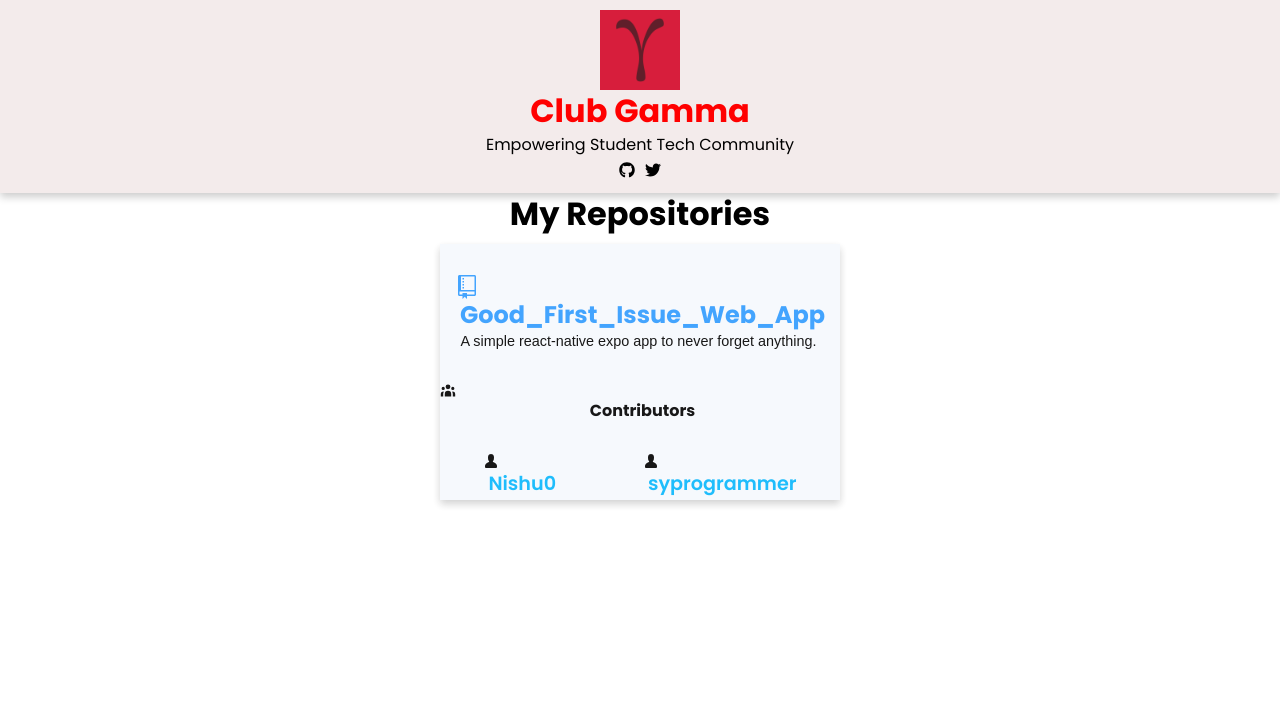
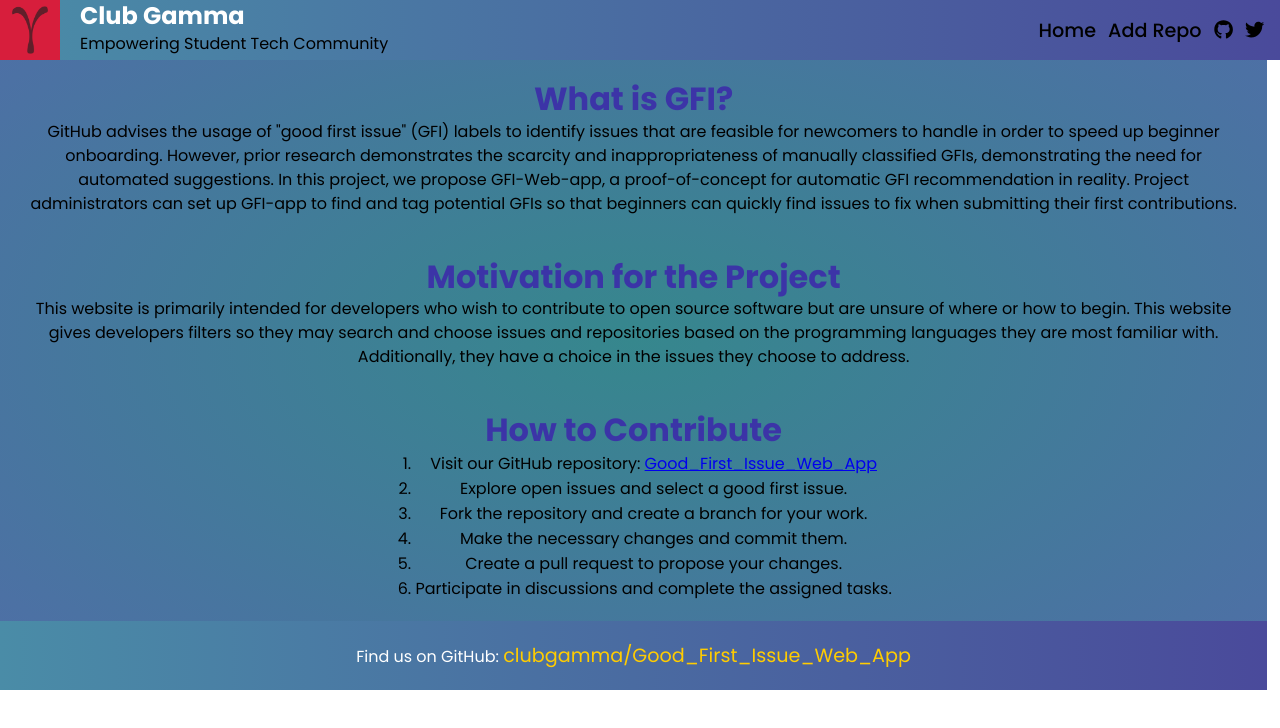
Before and after one commit to clubgamma/Good_First_Issue_Web_App, a React (Create React App) app in the folder frontend/: page / in a window 1280 px wide. Shown: the top 728 px of the page. Built offline with nearby package versions, Linux system fonts and the light colour scheme.

Commit message:
Reform the About page

```diff
--- a/frontend/src/pages/About.css
+++ b/frontend/src/pages/About.css
@@ -1,127 +1,141 @@
-.header {
+.main {
   display: flex;
   flex-direction: column;
   align-items: center;
-  /* justify-content: center; */
-  background-color: rgb(243, 235, 235);
+  width: 99vw;
+  background:radial-gradient(rgb(54, 135, 141),rgb(79, 110, 167));
   padding: 10px;
-  text-align: center;
-  box-shadow: 0 4px 8px 0 rgba(0, 0, 0, 0.2);
 }
 
-.logo-img {
-  margin-left: 70px;
+
+/* Add these styles for the improved navbar */
+.navbar {
+  background:linear-gradient(to left,rgb(74, 74, 155),rgb(74, 140, 167));
+  display: flex;
+  justify-content: space-between;
+  align-items: center;
+  padding: 10px 20px;
+  position: fixed;
+  top: 0;
+  left: 0;
+  right: 0;
+  z-index: 100;
 }
-.About-logo {
-  width: 5rem;
-}
-.heading {
-  color: red;
-}
-.social-links ul {
+.navbar ul{
   display: flex;
-  justify-content: center;
-  margin-right: 40px;
-}
-.social-links ul li {
-  list-style: none;
-  padding: 5px;
-}
-.social-links ul li a {
-  color: black;
 }
 
-/* repositories css styling done from here */
-.center {
-  text-align: center;
-  font-size: 2rem;
-}
-.repositories {
-  display: flex;
-  flex-wrap: wrap;
-  justify-content: space-around;
-  gap: 10;
-  margin: 10px;
-}
-.repo-container {
-  background-color: rgba(220, 230, 245, 0.301);
-  box-shadow: 0 4px 8px 0 rgba(0, 0, 0, 0.2);
-  text-align: center;
-  opacity: 0.9;
-  width: 25rem;
-  height: 16rem;
-}
-.repo-name {
-  opacity: 1;
-  display: flex;
-  justify-content: center;
-  color: rgba(0, 132, 255, 0.808);
-}
-.repo-name a {
-  text-decoration: none;
-  color: rgba(0, 132, 255, 0.808);
-}
-.repo-icons {
-  padding: 5px;
+.navbar ul li{
+  list-style: none;
 }
 
-.repo-description p {
-  margin: 0px 5px 5px 2px;
-  padding: 10px;
-  line-height: 1px;
-  font-size: 0.9rem;
-  font-family: sans-serif;
-  font-weight: 500px;
+.navbar .logo-img {
+  display: flex;
+  margin-right: 20px;
 }
 
-.contributor-names {
-  display: flex;
-  flex-wrap: wrap;
-  justify-content: space-around;
-  gap: 10px;
-  padding: 5px;
-}
-.contributor-names .nameofcontributor {
-  color: rgb(7, 182, 252);
-  font-size: larger;
-  font-weight: 600;
+.navbar .logo-img img {
+  width: 60px;
+  height: 60px;
+  margin-right: 20px;
+
 }
 
-.App {
+.navbar h1 {
+  color: #fff;
+  font-size: 1.5rem;
+  align-self:center;
+  margin: 0;
+}
+
+.navbar  {
+  list-style: none;
+  display: flex;
+  align-items: center;
+  margin: 0;
+  padding: 0;
+}
+
+
+
+.navbar  a {
+  text-decoration: none;
+  color: #fff;
+  font-size: 1rem;
+  font-weight: 500;
+}
+
+/* Add these styles to enhance the hover effect */
+.navbar  a:hover {
+  color: #1f4a99;
+}
+
+
+.social-links {
+  list-style: none;
+  display: flex;
+  justify-content: space-evenly;
+  align-items: center;
+
+}
+
+.social-links {
+  padding: 10px;
+}
+
+.social-links  a {
+  color: black;
+  margin: 0px  6px;
+  text-decoration: none;
+  font-size: 1.2rem;
+}
+
+
+.what-is-gfi{
+  padding-top:3rem;
+}
+.what-is-gfi,
+.motivation,
+.how-to-contribute {
+
+  margin: 20px;
   text-align: center;
 }
 
-.App-logo {
-  height: 40vmin;
-  pointer-events: none;
+.what-is-gfi h2,
+.motivation h2,
+.how-to-contribute h2 {
+  font-size: 2rem;
+  color: #3c30a8f3;
 }
 
-@media (prefers-reduced-motion: no-preference) {
-  .App-logo {
-    animation: App-logo-spin infinite 20s linear;
-  }
+.what-is-gfi p,
+.motivation p,
+.how-to-contribute p {
+  font-size: 1rem;
+  line-height: 1.5;
 }
 
-.App-header {
-  background-color: #282c34;
-  min-height: 100vh;
-  display: flex;
-  flex-direction: column;
-  align-items: center;
-  justify-content: center;
-  font-size: calc(10px + 2vmin);
-  color: white;
+.footer {
+  background: linear-gradient(to left, rgb(74, 74, 155), rgb(74, 140, 167));
+  padding: 20px;
+  text-align: center;
+  /* position: fixed;
+   */
+  position: relative;
+  width: 99vw;
+  color: #fff;
+  /* margin-top: 20px; */
+  margin-bottom: -20px;
+  bottom: 0;
 }
 
-.App-link {
-  color: #61dafb;
+.footer a {
+  color: #ffcc00;
+  text-decoration: none;
+  font-size: 1.2rem;
 }
 
-@keyframes App-logo-spin {
-  from {
-    transform: rotate(0deg);
-  }
-  to {
-    transform: rotate(360deg);
-  }
+.footer a:hover {
+  color: #ff9900;
 }
--- a/frontend/src/pages/About.js
+++ b/frontend/src/pages/About.js
@@ -5,89 +5,71 @@ import "./About.css";
 import { FaGithub, FaTwitter } from "react-icons/fa";
 import { GoRepo, GoPerson } from "react-icons/go";
 import { HiUserGroup } from "react-icons/hi";
+
 const About = () => {
   return (
-    <>
     <div className="main">
-        {/* header */}
-        <div className="header">
-          <div className="heading">
+      <header className="header navbar">
         <div className="logo-img">
-              <img src={logo} className="About-logo" alt="logo" />
+          <img src={logo} alt="Club Gamma Logo" className="About-logo" />
+          <div>
+          <h1>Club Gamma</h1>
+          <p>Empowering Student Tech Community</p>
           </div>
-            <h1>Club Gamma</h1>
-          </div>
-          <div className="header-content">
-            <span>Empowering Student Tech Community</span>
         </div>
         <div className="social-links">
           <ul>
-              <li>
+            <li><a href="/">Home</a></li>
+            <li><a href="/form">Add Repo</a></li>
+          </ul>
           <a href="https://github.com/clubgamma">
             <FaGithub />
           </a>
-              </li>
-              <li>
           <a href="https://twitter.com/club_gamma">
             <FaTwitter />
           </a>
-              </li>
-            </ul>
         </div>
+      </header>
+      <section className="what-is-gfi">
+        <h2>What is GFI?</h2>
+        <p>
+          GitHub advises the usage of "good first issue" (GFI) labels to identify
+          issues that are feasible for newcomers to handle in order to speed up
+          beginner onboarding. However, prior research demonstrates the scarcity
+          and inappropriateness of manually classified GFIs, demonstrating the
+          need for automated suggestions. In this project, we propose
+          GFI-Web-app, a proof-of-concept for automatic GFI recommendation in
+          reality. Project administrators can set up GFI-app to find and tag
+          potential GFIs so that beginners can quickly find issues to fix when
+          submitting their first contributions.
+        </p>
+      </section>
+      <section className="motivation">
+        <h2>Motivation for the Project</h2>
+        <p>
+          This website is primarily intended for developers who wish to
+          contribute to open source software but are unsure of where or how to
+          begin. This website gives developers filters so they may search and
+          choose issues and repositories based on the programming languages they
+          are most familiar with. Additionally, they have a choice in the issues
+          they choose to address.
+        </p>
+      </section>
+      <section className="how-to-contribute">
+        <h2>How to Contribute</h2>
+        <ol>
+          <li>Visit our GitHub repository: <a href="https://github.com/clubgamma/Good_First_Issue_Web_App">Good_First_Issue_Web_App</a></li>
+          <li>Explore open issues and select a good first issue.</li>
+          <li>Fork the repository and create a branch for your work.</li>
+          <li>Make the necessary changes and commit them.</li>
+          <li>Create a pull request to propose your changes.</li>
+          <li>Participate in discussions and complete the assigned tasks.</li>
+        </ol>
+      </section>
+      <footer className="footer">
+        <p>Find us on GitHub: <a href="https://github.com/clubgamma/Good_First_Issue_Web_App">clubgamma/Good_First_Issue_Web_App</a></p>
+      </footer>
     </div>
-        <h2 className="center">My Repositories</h2>
-        <div className="repositories">
-          {/* repo container starts here  */}
-          <div className="repo-container">
-            <div className="repo-name">
-              <h2>
-                <span className="repo-icons">
-                  <GoRepo />
-                </span>
-
-                <a
-                  href="https://github.com/clubgamma/Good_First_Issue_Web_App"
-                  target={"_blank"}
-                >
-                  Good_First_Issue_Web_App
-                </a>
-              </h2>
-            </div>
-            <div className="repo-description">
-              <p>A simple react-native expo app to never forget anything. </p>
-            </div>
-            <div className="repo-contributors">
-              <h4>
-                <span className="repo-icons">
-                  <HiUserGroup />
-                </span>
-                Contributors
-              </h4>
-              <div className="contributor-container">
-                <div className="contributor-icon"></div>
-                <div className="contributor-names">
-                  <div className="c-namecontainer">
-                    <span className="repo-icons">
-                      <GoPerson />
-                    </span>
-                    <span className="nameofcontributor">Nishu0</span>
-                  </div>
-
-                  <div className="c-namecontainer">
-                    <span className="repo-icons">
-                      <GoPerson />
-                    </span>
-                    <span className="nameofcontributor">syprogrammer</span>
-                  </div>
-                </div>
-              </div>
-            </div>
-          </div>
-
-          {/* repo container ends here  */}
-        </div>
-      </div>
-    </>
   );
 };
 
```
Lines whose indentation alone changed are shown as unchanged.
